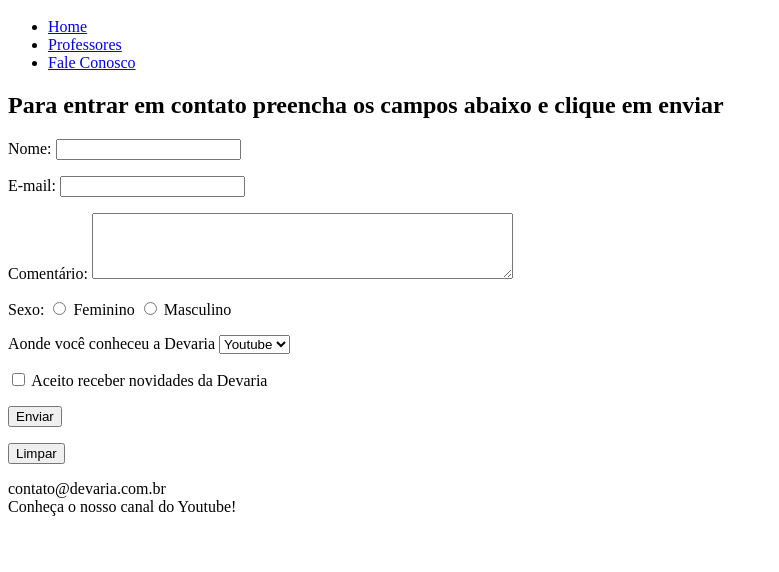
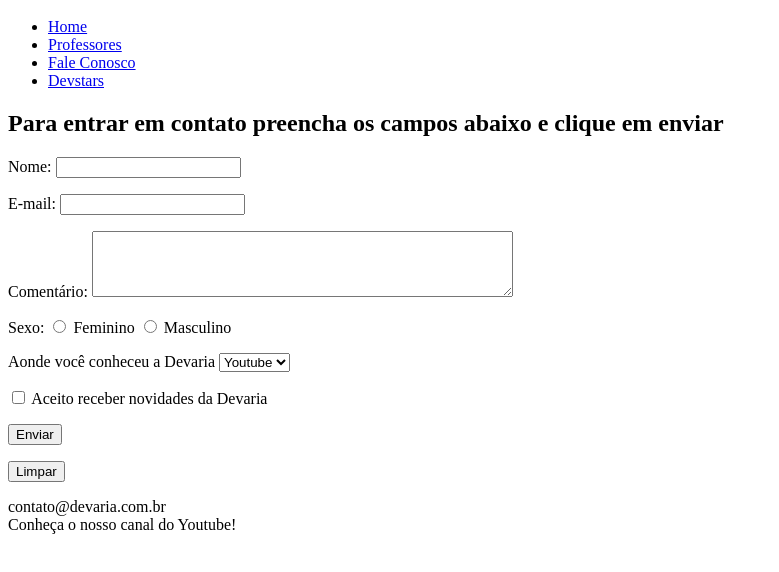
Before and after one commit to renatafrazao/devaria-aulaHTML-2021, a plain HTML site: page FaleConosco.html in a window 1280 px wide. Shown: the part 48-620 px from the top of the page, without its empty margins (0-779 px from the left). Drawn offline with Linux system fonts and the light colour scheme.

Commit message:
atualização

```diff
--- a/FaleConosco.html
+++ b/FaleConosco.html
@@ -11,6 +11,7 @@
                         <li> <a href="index.html">Home</a></li>
                         <li> <a href="Professores.html">Professores</a> </li>
                         <li> <a href="FaleConosco.html">Fale Conosco</a> </li>
+                        <li> <a href="Devstars.html">Devstars</a> </li>
                     </ul>
                 </nav>
             </header>
```
Also changed, not shown: index.html (+1 -0 lines), professores.html (+1 -0 lines).
